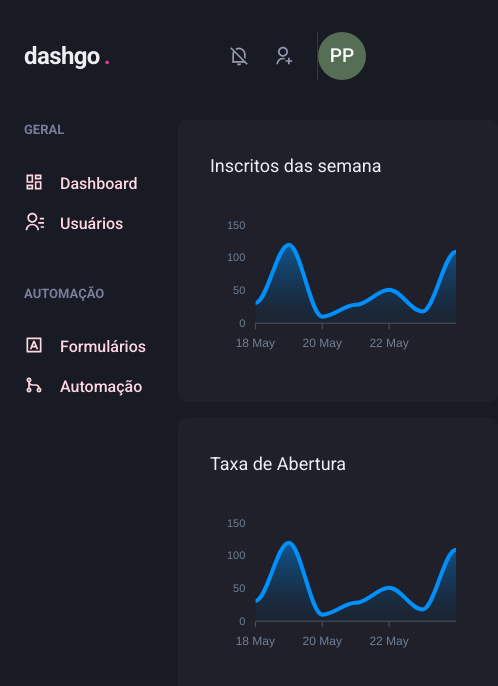
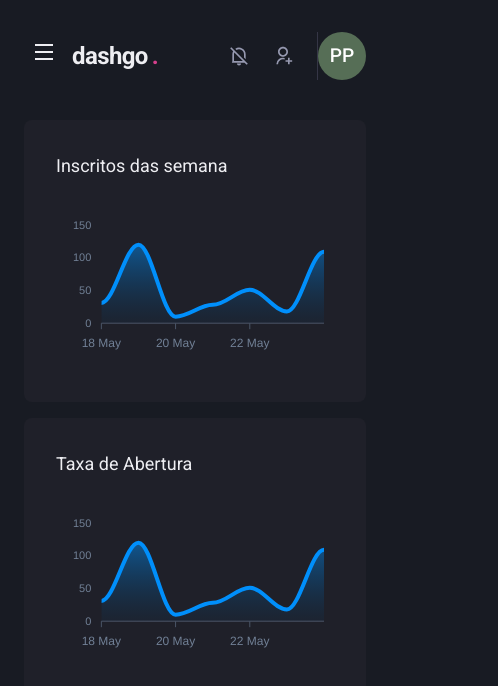
Before and after one commit to pbpeterson/dashgo, a Next.js app: page /dashboard in a window 390 px wide. Shown: the top 686 px of the page, 498 px wide, since content can reach past the window. Built offline with nearby package versions, Linux system fonts and the light colour scheme.

Commit message:
adicionado responsivo na sidebar

```diff
--- a/src/components/Header/index.tsx
+++ b/src/components/Header/index.tsx
@@ -1,10 +1,14 @@
-import { Flex, useBreakpointValue } from '@chakra-ui/react'
+import { Flex, useBreakpointValue,IconButton, Icon } from '@chakra-ui/react'
+import { RiMenuLine } from 'react-icons/ri'
+import { useSidebarDrawer } from '../../contexts/SidebarDrawerContext'
 import { Logo } from './Logo'
 import { NotificationNav } from './NotificationNav'
 import { Profile } from './Profile'
 import { SearchBox } from './SearchBox'
 
 export function Header(){
+  const { onOpen } = useSidebarDrawer()
+
   const isWideVersion = useBreakpointValue({
     base:false,
     lg:true
@@ -21,6 +25,17 @@
       px='6'
       align='center'
       >
+
+        {!isWideVersion && (
+          <IconButton
+            aria-label='Open Nav'
+            icon={<Icon as={RiMenuLine}/>}
+            fontSize='24'
+            variant='unstyled'
+            onClick={onOpen}
+            mr='2'
+            />
+        )}
         <Logo/>
         {isWideVersion && <SearchBox/>}
 
--- /dev/null
+++ b/src/components/Sidebar/SidebarNav.tsx
@@ -0,0 +1,19 @@
+import { Stack } from "@chakra-ui/react";
+import { RiContactsLine, RiDashboardLine, RiGitMergeLine, RiInputMethodLine } from "react-icons/ri";
+import { NavLink } from './NavLink'
+import { NavSection } from './NavSection'
+
+export function SidebarNav(){
+  return(
+    <Stack spacing='12' align='flex-start'>
+          <NavSection title='GERAL'>
+            <NavLink icon={RiDashboardLine}>Dashboard</NavLink>
+            <NavLink icon={RiContactsLine}>Usuários</NavLink>
+          </NavSection>
+        <NavSection title='AUTOMAÇÃO'>
+          <NavLink icon={RiInputMethodLine}>Formulários</NavLink>
+          <NavLink icon={RiGitMergeLine}>Automação</NavLink>
+        </NavSection>
+    </Stack>
+  )
+}
--- a/src/components/Sidebar/index.tsx
+++ b/src/components/Sidebar/index.tsx
@@ -1,21 +1,34 @@
-import { Box, Stack, Text, Link, Icon } from "@chakra-ui/react";
-import { NavSection } from './NavSection'
-import { RiContactsLine, RiDashboardLine, RiGitMergeLine, RiInputMethodLine } from "react-icons/ri";
-import { NavLink } from "./NavLink";
+import { Box, useBreakpointValue, Drawer, DrawerOverlay, DrawerContent, DrawerCloseButton, DrawerHeader, DrawerBody  } from "@chakra-ui/react";
+import { useSidebarDrawer } from "../../contexts/SidebarDrawerContext";
+
+import { SidebarNav } from "./SidebarNav";
 
 export function Sidebar(){
+  const {isOpen, onClose} = useSidebarDrawer()
+  const isDrawerSideBar = useBreakpointValue({
+    base:true,
+    lg:false
+  })
+
+  if(isDrawerSideBar){
+    return(
+      <Drawer isOpen={isOpen} placement='left' onClose={onClose}>
+        <DrawerOverlay>
+          <DrawerContent bg='gray.800'>
+            <DrawerCloseButton />
+            <DrawerHeader>Navegação</DrawerHeader>
+
+            <DrawerBody>
+              <SidebarNav/>
+            </DrawerBody>
+          </DrawerContent>
+        </DrawerOverlay>
+      </Drawer>
+    )
+  }
   return(
     <Box as='aside' w='64' mr='8'>
-      <Stack spacing='12' align='flex-start'>
-          <NavSection title='GERAL'>
-            <NavLink icon={RiDashboardLine}>Dashboard</NavLink>
-            <NavLink icon={RiContactsLine}>Usuários</NavLink>
-          </NavSection>
-        <NavSection title='AUTOMAÇÃO'>
-          <NavLink icon={RiInputMethodLine}>Formulários</NavLink>
-          <NavLink icon={RiGitMergeLine}>Automação</NavLink>
-        </NavSection>
-      </Stack>
+      <SidebarNav />
     </Box>
   )
 }
--- /dev/null
+++ b/src/contexts/SidebarDrawerContext.tsx
@@ -0,0 +1,29 @@
+import { useDisclosure, UseDisclosureReturn } from "@chakra-ui/react";
+import { useRouter } from "next/dist/client/router";
+import { createContext, ReactNode, useContext, useEffect } from "react";
+
+interface SidebarDrawerProviderProps{
+  children: ReactNode
+}
+
+type SidebarDrawerContextData = UseDisclosureReturn
+
+const SidebarDrawerContext = createContext({} as SidebarDrawerContextData)
+
+
+export function SidebarDrawerProvider({ children } : SidebarDrawerProviderProps){
+  const disclousure = useDisclosure()
+  const router = useRouter()
+
+  useEffect(()=>{
+    disclousure.onClose()
+  },[router.asPath])
+
+  return(
+    <SidebarDrawerContext.Provider value={disclousure}>
+      {children}
+    </SidebarDrawerContext.Provider>
+  )
+}
+
+export const useSidebarDrawer = () => useContext(SidebarDrawerContext)
--- a/src/pages/_app.tsx
+++ b/src/pages/_app.tsx
@@ -2,10 +2,14 @@
 import { ChakraProvider } from '@chakra-ui/react'
 import { theme } from '../styles/theme'
 
+import { SidebarDrawerProvider } from '../contexts/SidebarDrawerContext'
+
 function MyApp({ Component, pageProps }: AppProps) {
   return (
   <ChakraProvider theme={theme}>
-    <Component {...pageProps} />
+    <SidebarDrawerProvider>
+      <Component {...pageProps} />
+    </SidebarDrawerProvider>
   </ChakraProvider>)
 }
 
```
